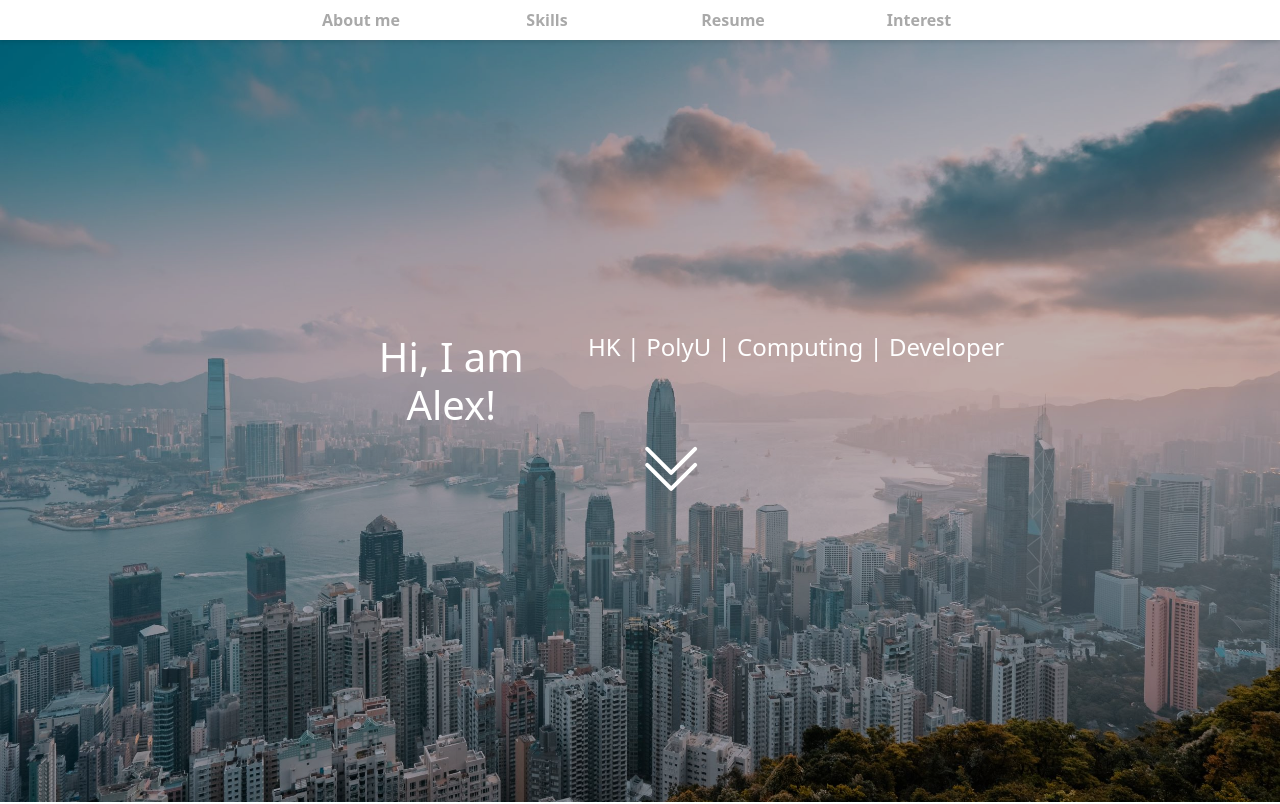
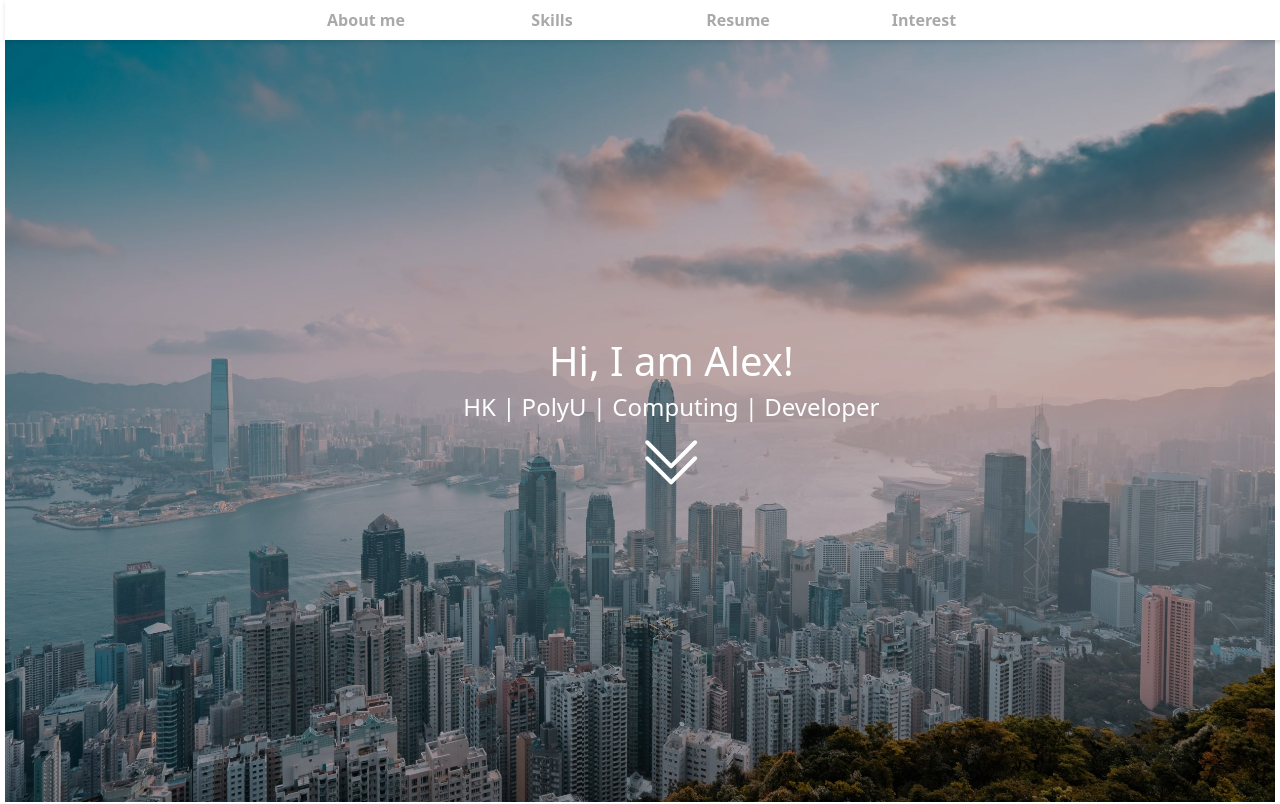
Before and after one commit to BoLam0305/BoLam0305.github.io, a plain HTML site: page index.html in a window 1280 px wide. Shown: the top 804 px of the page. Drawn offline with nearby package versions, Linux system fonts and the light colour scheme.

Commit message:
Initial commit

```diff
--- a/index.html
+++ b/index.html
@@ -58,8 +58,8 @@
 <div id="top-img">
     <img src="img/bady-abbas-c4XoMGxfsVU-unsplash.jpg" alt="">
     <div id="top-intro" class="row">
-        <h1 class="col">Hi, I am Alex!</h1>
-        <h4 class="col">HK | PolyU | Computing | Developer</h4>
+        <h1>Hi, I am Alex!</h1>
+        <h4>HK | PolyU | Computing | Developer</h4>
         <div id="top-arrow-down" onclick="scrollToInfo('scroll_toInfo')">
             <svg xmlns="http://www.w3.org/2000/svg" width="16" height="16" fill="currentColor"
                  class="bi bi-chevron-double-down" viewBox="0 0 16 16">
--- a/info.css
+++ b/info.css
@@ -1,9 +1,30 @@
-@media only screen and (max-width: 768px) {
-    /* For mobile phones: */
-    [class*="col-"] {
-        width: 100%;
-    }
+/* CSS Mobile Reset */
+html, body
+{
+ margin: 0;
+ padding: 0;
+ border: 0;
 }
+
+body
+{
+ font-family:Arial,  sans-serif;
+ line-height:1.5;
+ font-size:16px;
+ background: #fff;
+ padding:5px;
+ color: #000;
+ word-wrap: break-word;
+ -webkit-text-size-adjust: none;
+}
+
+h1, h2, h3, h4, h5, h6{ font-weight: normal; }
+
+p img { float: left; margin: 0 10px 5px 0; padding: 0; }
+
+img { border: 0; max-width: 100%; }
+
+table { width:auto; border-collapse: collapse;border-spacing: 0; }
 
 body {
     font-family: inherit;
```
